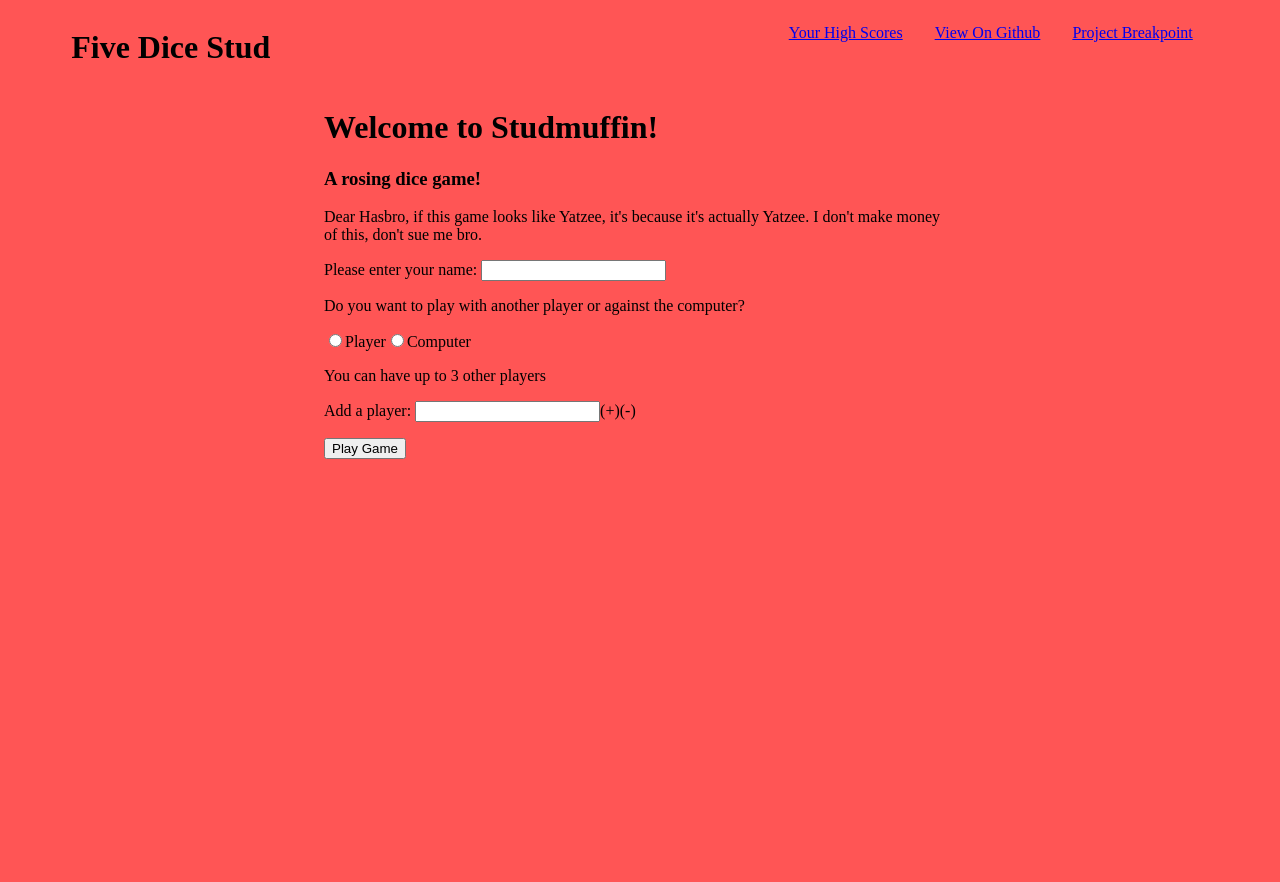
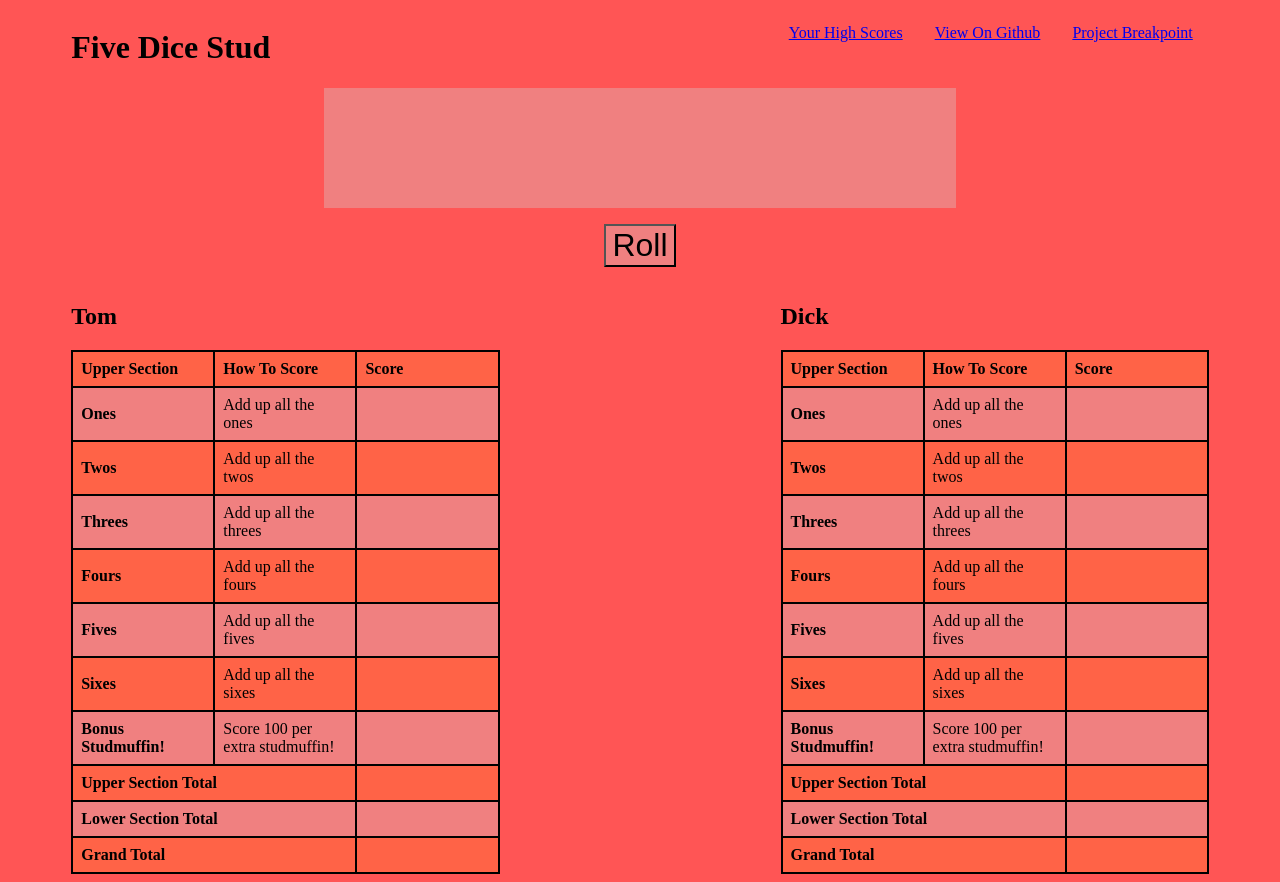
Before and after one commit to jckuhl/dice-game-v3, a Vue app: page / in a window 1280 px wide. Before the commit the page ends 800 px from the top, so only its background shows below. Built offline with nearby package versions, Linux system fonts and the light colour scheme.

Commit message:
scoreboard

```diff
--- a/package.json
+++ b/package.json
@@ -29,7 +29,7 @@
       "eslint:recommended"
     ],
     "rules": {
-      "no-unused-var": "off",
+      "no-unused-vars": "warn",
       "no-console": "off"
     },
     "parserOptions": {
--- a/src/App.vue
+++ b/src/App.vue
@@ -1,27 +1,17 @@
 <template>
-  <div id="app">
+    <div id="app">
     <Header/>
-    <div v-if="loggedIn">
-      <DiceHolder @pass-numbers="passNumbers"/>
-      <div class="container">
-        <ScoreCard
-          :aces="aces"
-          :twos="twos"
-          :threes="threes"
-          :fours="fours"
-          :fives="fives"
-          :sixes="sixes"
-          @get-score="getScore"
-          :player="names[0]"/>
-        <ScoreCard :player="names[1]"/>
-        <ScoreCard :player="names[2]" v-if="names[2]"/>
-        <ScoreCard :player="names[1]" v-if="names[3]"/>
-      </div>
+    <div>
+        <DiceHolder />
+        <div class="container">
+            <ScoreCard :player="player1"/>
+            <ScoreCard :player="player2"/>
+        </div>
     </div>
-    <div v-else>
-      <Intro @start-game="startGame"/>
+        <!-- <div v-else>
+            <Intro @start-game="startGame"/>
+        </div> -->
     </div>
-  </div>
 </template>
 
 <script>
@@ -30,6 +20,7 @@ import Header from './components/Header';
 import DiceHolder from './components/DiceHolder';
 import ScoreCard from './components/ScoreCard';
 import Intro from './components/Intro';
+import Player from './../src/assets/player.js';
 
 export default {
     name: 'App',
@@ -41,52 +32,8 @@ export default {
     },
     data() {
         return {
-            loggedIn: false,
-            names: [
-                'Player 1',
-                'Player 2'
-            ],
-            numbers: {},
-            scores: [
-                {aces: 0},
-                {twos: 0},
-                {threes: 0},
-                {fours: 0},
-                {fives: 0},
-                {sixes: 0},
-            ],
-        }
-    },
-    methods: {
-        getScore(score) {
-            switch (score) {
-                case 'aces':
-                    this.aces = this.numbers['1'];
-                    break;
-                case 'twos':
-                    this.twos = this.numbers['2'] * 2;
-                    break;
-                case 'threes':
-                    this.threes = this.numbers['3'] * 3;
-                    break;
-                case 'fours':
-                    this.fours = this.numbers['4'] * 4;
-                    break;
-                case 'fives':
-                    this.fives = this.numbers['5'] * 5;
-                    break;
-                case 'sixes':
-                    this.sixes = this.numbers['6'] * 6;
-                    break;
-            }
-        },
-        passNumbers(numbers) {
-            this.numbers = numbers;
-        },
-        startGame(gameData) {
-            this.names = gameData.names;
-            if(!this.names[1]) this.names[1] = 'Player 2';
-            this.loggedIn = true;
+            player1: new Player('Tom'),
+            player2: new Player('Dick')
         }
     }
 }
--- a/src/assets/pips.js
+++ /dev/null
@@ -1,6 +0,0 @@
-export default class Pip {
-    constructor(coord) {
-        this.x = coord.x;
-        this.y = coord.y;
-    }
-}
--- /dev/null
+++ b/src/assets/player.js
@@ -0,0 +1,83 @@
+export default class Player {
+    constructor(name) {
+        this.name = name;
+        this._scoreBoard = {
+            upper: {
+                ones: 'empty',
+                twos: 'empty',
+                threes: 'empty',
+                fours: 'empty',
+                fives: 'empty',
+                sixes: 'empty',
+            },
+            totalupper: 0,
+            bonusUsed: false,
+            lower: {
+                threeOfAKind: 'empty',
+                fourOfAKind: 'empty',
+                fullHouse: 'empty',
+                studmuffin: 'empty',
+                studmuffinBonus: 'empty',
+                chance: 'empty'
+            },
+            totallower: 0,
+            grandTotal: 0
+        }
+    }
+
+    get(section) {
+        const scoreboard = Object.assign({}, this._scoreBoard[section]);
+        Object.freeze(scoreboard);
+        return scoreboard;
+    }
+
+    calcSubTotal(subTotalKey) {
+        return Object.values(this._scoreBoard[subTotalKey])
+                .filter(value => value !== 'empty')
+                .reduce((x, y) => x + y);
+    }
+
+    calcGrandTotal() {
+        this._scoreBoard['grandTotal'] = this._scoreBoard['totallower'] + this._scoreBoard['totalupper'];
+    }
+
+    getGrandTotal() {
+        return this._scoreBoard['grandTotal'];
+    }
+
+    setScore(field, value) {
+        function set(section, field, value) {
+            if(this._scoreBoard[section][field] === 'empty') {
+                const subTotalKey = 'total' + section;
+                this._scoreBoard[subTotalKey] = this.calcSubTotal(section);
+                if (section == 'upper' && this._scoreBoard['totalupper'] >= 63
+                        && this._scoreBoard.bonusUsed) {
+                    this._scoreBoard['totalupper'] += 35;
+                    this._scoreBoard.bonusUsed = true;
+                }
+                this.calcGrandTotal();
+                return true;
+            } else {
+                return false;
+            }
+        }
+
+        if (Object.keys(this._scoreBoard.upper).includes(field)) {
+            return set('upper', field, value);
+        } else if (Object.keys(this._scoreBoard.lower).includes(field)) {
+            return set('lower', field, value);
+        } else {
+            throw new Exception('Invalid key');
+        }
+    }
+
+    fieldIsEmpty(field) {
+        if (Object.keys(this._scoreBoard.upper).includes(field)) {
+            return this._scoreBoard.upper[field] === 'empty';
+        } else if (Object.keys(this._scoreBoard.lower).includes(field)) {
+            return this._scoreBoard.lower[field] === 'empty';
+        } else {
+            throw new Exception('Invalid key');
+        }
+    }
+}
--- a/src/assets/roller.js
+++ b/src/assets/roller.js
@@ -14,6 +14,17 @@ export default class Roller {
 
     roll() {
         this.values = this.dice.map(die => die.roll());
+        return this.values;
+    }
+
+    roll_set(indices) {
+        this.values = this.dice.map((die, index) => {
+            if(indices.includes(index)) {
+                return die.roll();
+            } else {
+                return die.value;
+            }
+        });
         return this.values;
     }
 
@@ -46,24 +57,10 @@ export default class Roller {
         return true;
     }
 
-    // validateFiveStraight() {
-    //     // Don't mutate this.values
-    //     let values = this.values;
-    //     values.sort();
-    //     for (let i = 0; i < values.length - 1; i++) {
-    //         if (Math.abs(values[i] - values[i + 1]) != 1) {
-    //             return false;
-    //         }
-    //     }
-    //     return true;
-    // }
-
-    validateOfAKind(num, numbers) {
-        let counter = 0;
-        Object.values(numbers).forEach(value => {
-            if (value >= num) counter++;
-        });
-        return counter != 0 ? true : false;
+    validateOfAKind(kind) {
+        function validateKind(kind) {
+            return Object.entries(this.getNumbers).some(([k, v])=> v >= kind)
+        }
     }
 
     validateGroups(num, numbers) {
@@ -88,4 +85,61 @@ export default class Roller {
         this.values = this.values.map(val=> value);
         return this.values;
     }
+
+    calculateScore(field) {
+        function calcUpper(field, n) {
+            if(this.getNumbers()[field]) {
+                return this.getNumbers()[field] * n;
+            }
+        }
+
+        function calcOfAKind(kind) {
+            if(this.validateKind(kind)) {
+                return this.values.reduce((x, y)=> x + y);
+            } else {
+                return 0;
+            }
+        }
+
+        function fullHouse() {
+            if(this.validateFullHouse()) {
+                return 25;
+            } else {
+                return 0;
+            }
+        }
+
+        function studmuffin() {
+            if(this.validateOfAKind(5)) {
+                return 50;
+            } else {
+                return 0
+            }
+        }
+
+        function studmuffinBonus() {
+            return 100;
+        }
+
+        function chance() {
+            return this.values.reduce((x, y)=> x + y);
+        }
+
+        const scoreFns = {
+            ones: calcUpper.bind(this, 'ones', 1),
+            twos: calcUpper.bind(this, 'ones', 2),
+            threes: calcUpper.bind(this, 'ones', 3),
+            fours: calcUpper.bind(this, 'fours' , 4),
+            fives: calcUpper.bind(this, 'fives', 5),
+            sixes: calcUpper.bind(this, 'sixes', 6),
+            threeOfAKind: calcOfAKind.bind(this, 3),
+            fourOfAKind: calcOfAKind.bind(this, 4),
+            fullHouse,
+            studmuffin,
+            studmuffinBonus,
+            chance
+        }
+
+        return scoreFns[field]();
+    }
 }
--- a/src/components/DiceHolder.vue
+++ b/src/components/DiceHolder.vue
@@ -6,7 +6,7 @@
             v-for="(die, index) in dice"
             :key="index"
             :value="die"
-        >{{die}}</Die>
+        />
     </div>
     <button @click="handleRoll()">Roll</button>
   </div>
@@ -29,19 +29,22 @@ export default {
             dice: [],
             numbers: {},
             isFourStraight: false,
-            isFiveStraight: false
+            isFiveStraight: false,
+            rolls: 3
         }
     },
     methods: {
         handleRoll() {
-            if(random(1,1297) != 1296) {
-                this.dice = this.roller.roll();
-            } else {
-                this.dice = this.roller.createFiveKind(random(1,7));
-            }
+            this.dice = this.roller.roll();
             this.numbers = this.roller.getNumbers();
             // console.log(this.numbers);
-            this.$emit('pass-numbers', this.numbers);
+            // this.$emit('pass-numbers', this.numbers);
+            // TODO: pass the numbers to Vuex
+            if(this.rolls === 0) {
+                this.$emit('new-turn');
+                this.rolls = 3;
+            }
+            this.rolls -= 1;
         }
     }
 }
--- a/src/components/Die.vue
+++ b/src/components/Die.vue
@@ -8,7 +8,6 @@
 
 <script>
 
-import Pip from '../assets/pips';
 import setPips from './../assets/setpips.js';
 
 export default {
--- a/src/components/ScoreCard.vue
+++ b/src/components/ScoreCard.vue
@@ -1,6 +1,6 @@
 <template>
   <div>
-    <h2>{{ player }} <span v-if="turn">Your Turn</span></h2>
+    <h2>{{ player.name }} <span v-if="turn">Your Turn</span></h2>
     <table>
         <thead>
             <tr>
@@ -10,87 +10,10 @@
             </tr>
         </thead>
         <tbody>
-            <tr>
-                <th>Aces</th>
-                <td>Count only the Aces</td>
-                <td @click="$emit('get-score', 'aces')"><span v-if="aces > 0">{{ aces }}</span></td>
-            </tr>
-            <tr>
-                <th>Twos</th>
-                <td>Count only the Twos</td>
-                <td @click="$emit('get-score', 'twos')"><span v-if="twos > 0">{{ twos }}</span></td>
-            </tr>
-            <tr>
-                <th>Threes</th>
-                <td>Count only the Threes</td>
-                <td @click="$emit('get-score', 'threes')"><span v-if="threes > 0">{{ threes }}</span></td>
-            </tr>
-            <tr>
-                <th>Fours</th>
-                <td>Count only the Fours</td>
-                <td @click="$emit('get-score', 'fours')"><span v-if="fours > 0">{{ fours }}</span></td>
-            </tr>
-            <tr>
-                <th>Fives</th>
-                <td>Count only the Fives</td>
-                <td @click="$emit('get-score', 'fives')"><span v-if="fives > 0">{{ fives }}</span></td>
-            </tr>
-            <tr>
-                <th>Sixes</th>
-                <td>Count and add only the Sixes</td>
-                <td @click="$emit('get-score', 'sixes')"><span v-if="sixes > 0">{{ sixes }}</span></td>
-            </tr>
-            <tr>
-                <th>Total</th>
-                <td>The total so far:</td>
-                <td><span v-if="subtotal > 0">{{ subtotal }}</span></td>
-            </tr>
-            <tr>
-                <th>Bonus!</th>
-                <td>Add 35 if the above score is 63 or higher</td>
-                <td><span v-if="subtotal > 62">{{ bonus }}</span></td>
-            </tr>
-            <tr>
-                <th colspan="2">Upper Section Total</th>
-                <td><span v-if="upperSectionTotal > 0">{{ upperSectionTotal }}</span></td>
-            </tr>
-            <tr>
-                <th colspan="3">Lower Section</th>
-            </tr>
-            <tr>
-                <th>Three of a Kind</th>
-                <td>Add total of all dice</td>
-                <td><span v-if="threeOfAKind > 0">{{ threeOfAKind }}</span></td>
-            </tr>
-            <tr>
-                <th>Four of a Kind</th>
-                <td>Add total of all dice</td>
-                <td><span v-if="fourOfAKind > 0">{{ fourOfAKind }}</span></td>
-            </tr>
-            <tr>
-                <th>Full House</th>
-                <td>Score 25</td>
-                <td><span v-if="fullHouse > 0">{{ fullHouse }}</span></td>
-            </tr>
-            <tr>
-                <th>Small Straight</th>
-                <td>Sequence of 4 ,Score 30</td>
-                <td><span v-if="smStraight > 0">{{ smStraight }}</span></td>
-            </tr>
-            <tr>
-                <th>Large Straight</th>
-                <td>Sequence of 5 ,Score 40</td>
-                <td><span v-if="lgStraight > 0">{{ lgStraight }}</span></td>
-            </tr>
-            <tr>
-                <th>Studmuffin!</th>
-                <td>Five of a kind, Score 50</td>
-                <td><span v-if="studmuffin > 0">{{ studmuffin }}</span></td>
-            </tr>
-            <tr>
-                <th>Chance</th>
-                <td>Score total of all five die</td>
-                <td><span v-if="chance > 0">{{ chance }}</span></td>
+            <tr v-for="([key, value], index) in Object.entries(player.get('upper'))" :key="index">
+                <th>{{ key | title }}</th>
+                <td>Add up all the {{ key }}</td>
+                <td>{{ value | hideEmpty }}</td>
             </tr>
             <tr>
                 <th>Bonus Studmuffin!</th>
@@ -120,13 +43,7 @@
 export default {
     name: 'ScoreCard',
     props: {
-        player: String,
-        aces: Number,
-        twos: Number,
-        threes: Number,
-        fours: Number,
-        fives: Number,
-        sixes: Number
+        player: Object
     },
     data() {
         return {
@@ -144,6 +61,11 @@ export default {
             bonusStudmuffin: [],
             lowerSectionTotal: 0,
             grandTotal: 0
+        }
+    },
+    filters: {
+        hideEmpty(value) {
+            return value === 'empty' ? '' : value;
         }
     },
     mounted: function() {
```
Also changed, not shown: src/main.js (+12 -1 lines).
